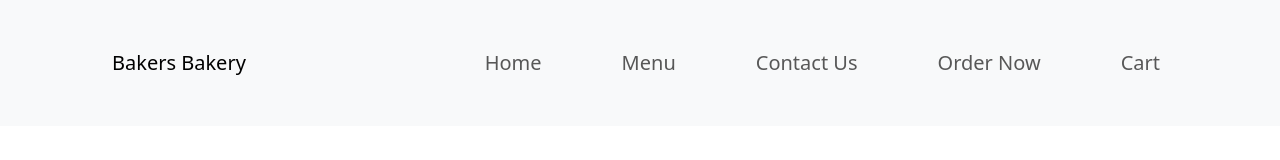
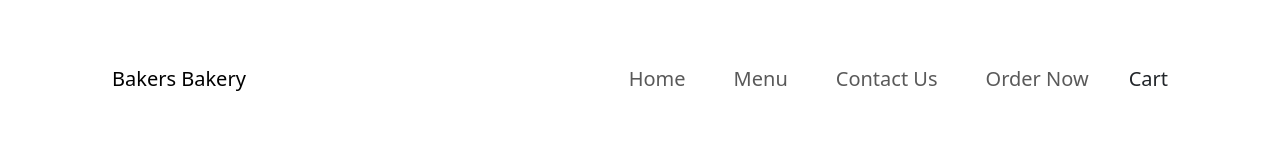
Before and after one commit to John-Jeff/bakery-page, a plain HTML site: page index.html in a window 1280 px wide. Drawn offline with nearby package versions, Linux system fonts and the light colour scheme.

Commit message:
Modify initial navbar layout

```diff
--- a/index.html
+++ b/index.html
@@ -16,13 +16,14 @@
 </head>
 
 <body>
-    <nav class="navbar navbar-expand-lg bg-body-tertiary">
+    <nav class="navbar navbar-expand-lg bg-transparent">
         <div class="container-fluid fs-5">
-            <a class="navbar-brand fs-5" href="#">Bakers Bakery</a>
             <button class="navbar-toggler" type="button" data-bs-toggle="collapse" data-bs-target="#navbarNavDropdown"
                 aria-controls="navbarNavDropdown" aria-expanded="false" aria-label="Toggle navigation">
                 <span class="navbar-toggler-icon"></span>
             </button>
+            <a class="navbar-brand fs-5" href="#">Bakers Bakery</a>
+            <a class="nav-cart-collapse nav-link nav-item" href="#">Cart</a>
             <div class="collapse navbar-collapse flex-row-reverse" id="navbarNavDropdown">
                 <ul class="navbar-nav">
                     <li class="nav-item">
@@ -37,11 +38,9 @@
                     <li class="nav-item">
                         <a id="nav-order-button" class="nav-link" href="#">Order Now</a>
                     </li>
-                    <li class="nav-item">
-                        <a class="nav-link" href="#">Cart</a>
-                    </li>
                 </ul>
             </div>
+            <a class="nav-cart-main nav-link nav-item" href="#">Cart</a>
         </div>
     </nav>
 
--- a/styles.css
+++ b/styles.css
@@ -1,9 +1,39 @@
 .navbar {
-    padding: 40px 100px;
+    padding: 40px 20px;
+}
+
+#navbarNavDropdown {
+    padding: 1rem 0;
+}
+
+.nav-cart-main {
+    display: none;
+}
+
+.nav-cart-collapse {
+    display: block;
 }
 
 @media (min-width: 992px) {
     .nav-item {
+        padding-left: 2rem;
+    }
+
+    .navbar {
+        padding: 40px 100px;
+    }
+
+    .nav-cart-main {
+        display: block;
+    }
+
+    .nav-cart-collapse {
+        display: none;
+    }
+}
+
+/* @media (min-width: 1200px) {
+    .nav-item {
         padding-left: 4rem;
     }
-}
+} */
```
